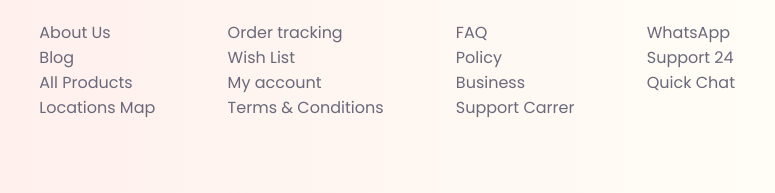
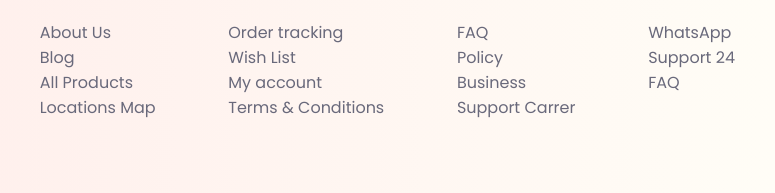
Before and after one commit to ChetanPatil0/OctaNetIntership, a plain HTML site: page Task-1-LandingPage/index.html in a window 1280 px wide. Shown: the part 3342-3535 px from the top of the page, 417-1192 px from the left. Drawn offline with Linux system fonts and the light colour scheme.

Commit message:
update files

```diff
--- a/Task-1-LandingPage/index.html
+++ b/Task-1-LandingPage/index.html
@@ -225,7 +225,7 @@
                 <h4>Contact</h4>
                 <p>WhatsApp</p>
                 <p>Support 24</p>
-                <p>Quick Chat</p>
+                <p>FAQ</p>
             </div>
         </section>
         </footer>
```
